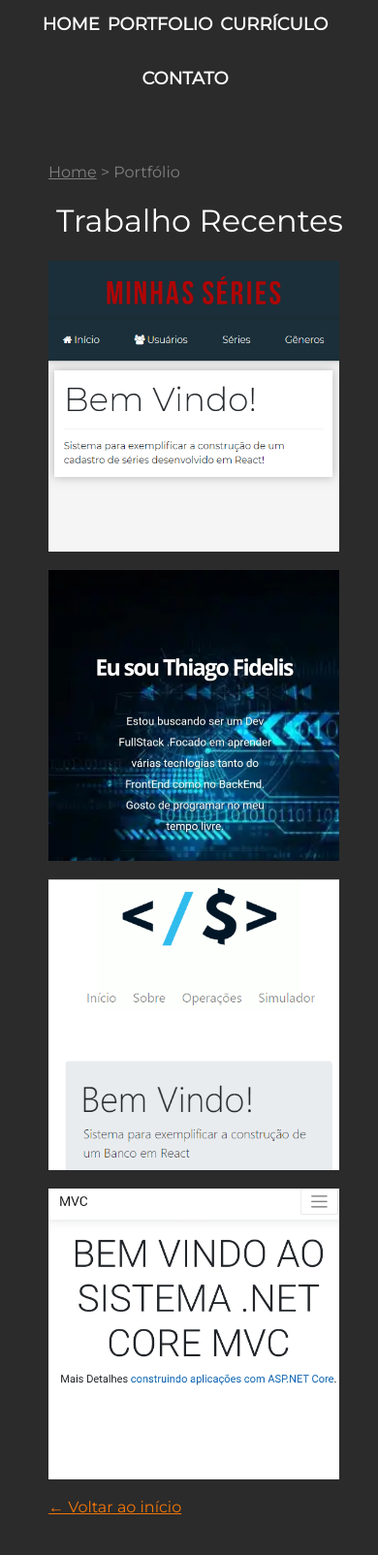
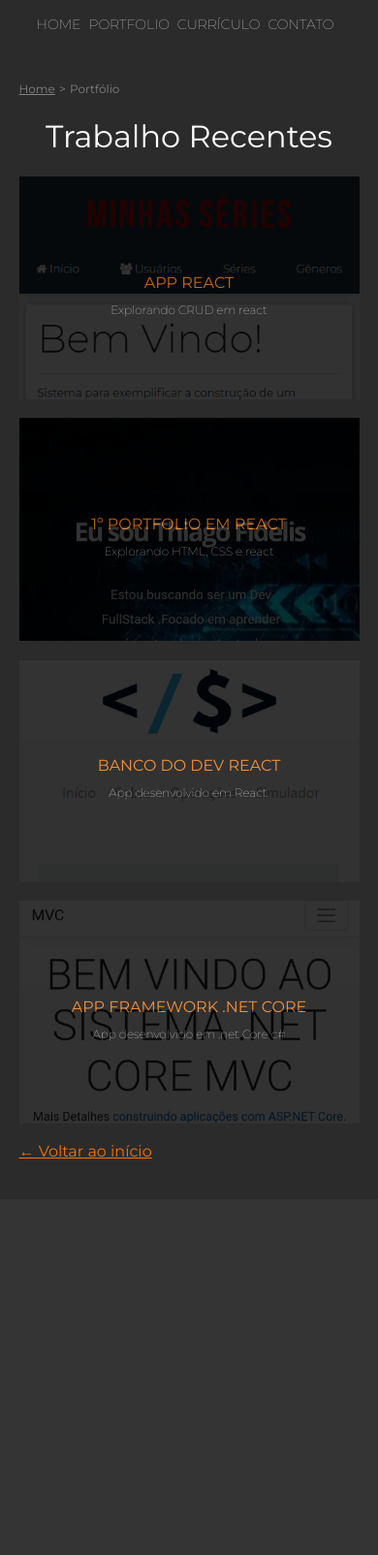
Before and after one commit to fidelis27/portfolio-thiagofidelis, a PHP site: page /portfolio.html in a window 390 px wide. Shown: the whole page at 97% size. After the commit the page ends 1195 px from the top, so only its background shows below. Run offline with PHP 8.4, Linux system fonts and the light colour scheme.

Commit message:
responsive

```diff
--- a/contact.html
+++ b/contact.html
@@ -4,7 +4,7 @@
 
 <head>
 	<title>Contato - Seu Nome</title>
-
+    <meta name="viewport" content="width=device-width, initial-scale=1.0">
 	<meta charset="utf-8">
 	<link rel="shortcut icon" href="assets/img/icon.jpg">
 	<link rel="stylesheet" href="css/styles.css">
--- a/css/styles.css
+++ b/css/styles.css
@@ -266,14 +266,14 @@ body {
 }
 
 @media(max-width: 1000px) {
-    .main .port-title{
+    .main .port-title {
         text-align: center;
     }
     .nav li {
         padding: 0;
-        padding-right:8px;
-        font-size: 18px;
-        font-weight: bold;
+        padding-right: 8px;
+        font-size: 14px;
+        font-weight: 100;
     }
     .nav li.threeline-icon {}
     .content div {
@@ -302,17 +302,32 @@ body {
         margin-right: 20px;
     }
     .main {
-        padding: 40px 50px 40px 50px;
-        width: 80%;
+        padding: 10px 5% 40px 5%;
     }
-    .container {
-        text-align: center;
-        display: block;
-        height: auto;
-        width: 100%;
+    .main p {
+        text-align: left;
+        line-height: 30px;
+    }
+    .caminho li {
+        font-size: 12px;
+    }
+    .pic-resume {
+        float: none;
+        max-width: 100%;
+        margin: 0;
+
     }
     .miniatura {
-        width: 300px;
-        height: 300px;
+        width: 100%;
+        background-size: auto 100%;
+        background-size: cover;
+
     }
+    .blackbox {
+        opacity: 0.8;
+    }
+    .menu ul {
+
+    }
+    .menu.js
 }
--- a/index.html
+++ b/index.html
@@ -18,6 +18,9 @@
             <li><a href="resume.html">CURRÍCULO</a></li>
             <li><a href="contact.html">CONTATO</a></li>
             <li class="threeline-icon">&#9776;</li>
+            <li class="icon">
+                <a id="3line" href="javascript:void(0);" onclick="myFunction()">☰</a>
+                  </li>
         </ul>
     </div>
     <div class="content">
--- a/portfolio.html
+++ b/portfolio.html
@@ -4,7 +4,7 @@
 
 <head>
 	<title>Portfolio - Thiago Fidelis</title>
-
+	<meta name="viewport" content="width=device-width, initial-scale=1.0">
 	<meta charset="utf-8">
 	<link rel="shortcut icon" href="assets/img/icon.jpg">
 	<link rel="stylesheet" href="css/styles.css">
--- a/resume.html
+++ b/resume.html
@@ -4,7 +4,7 @@
 
 <head>
     <title>Currículo - THIAGO FIDELIS</title>
-
+    <meta name="viewport" content="width=device-width, initial-scale=1.0">
     <meta charset="utf-8">
     <link rel="shortcut icon" href="assets/img/icon.jpg">
     <link rel="stylesheet" href="css/styles.css">
```
